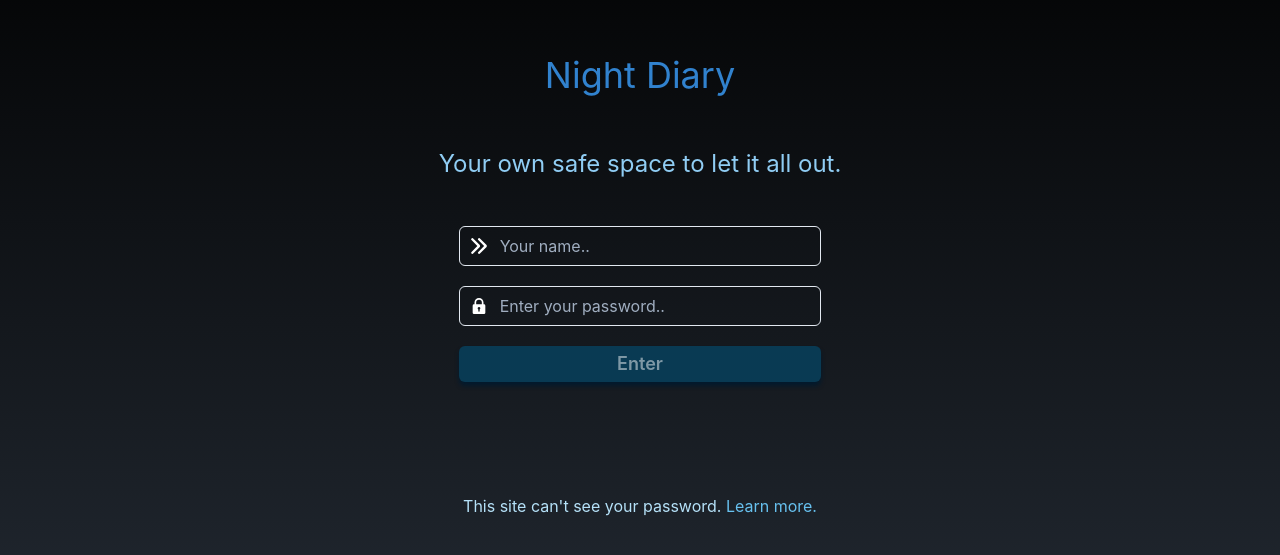
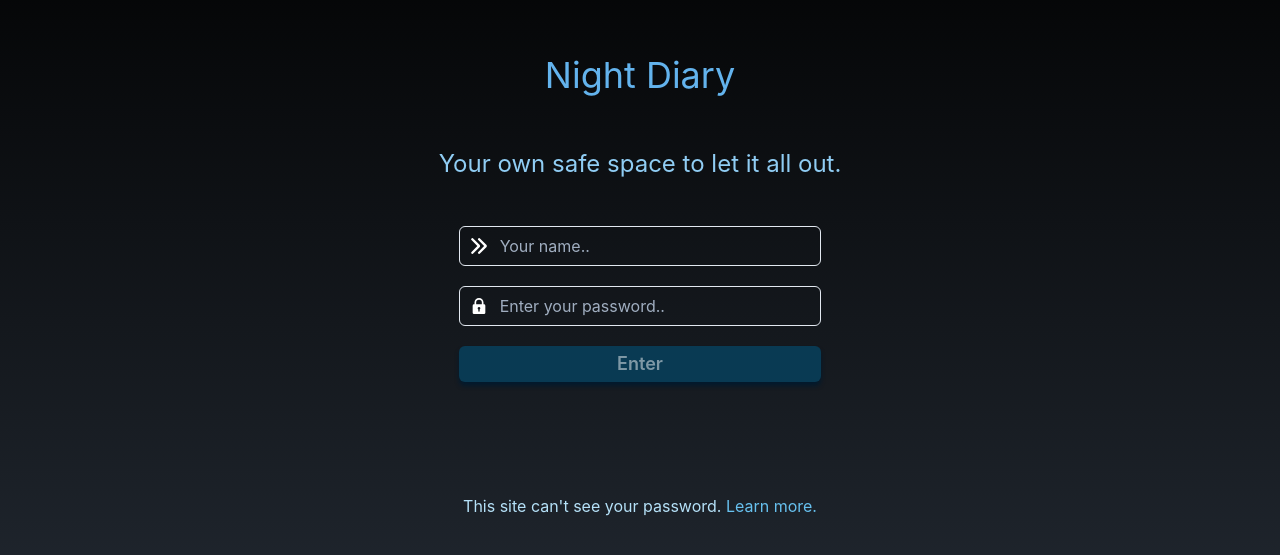
Before and after one commit to Amogh-Bharadwaj/Night-Diary, a React (Create React App) app in the folder Night-Diary/: page / in a window 1280 px wide. Shown: the part 127-682 px from the top of the page. Built offline with nearby package versions, Linux system fonts and the light colour scheme.

Commit message:
Minor change

```diff
--- a/Night-Diary/src/entry.jsx
+++ b/Night-Diary/src/entry.jsx
@@ -105,7 +105,7 @@ const Entry=()=>{
             >
 
                 <Text
-                  textColor="blue.500"
+                  textColor="blue.300"
                   fontSize={{base:"2xl",md:"4xl"}}
                   my={5}
                 >
```
